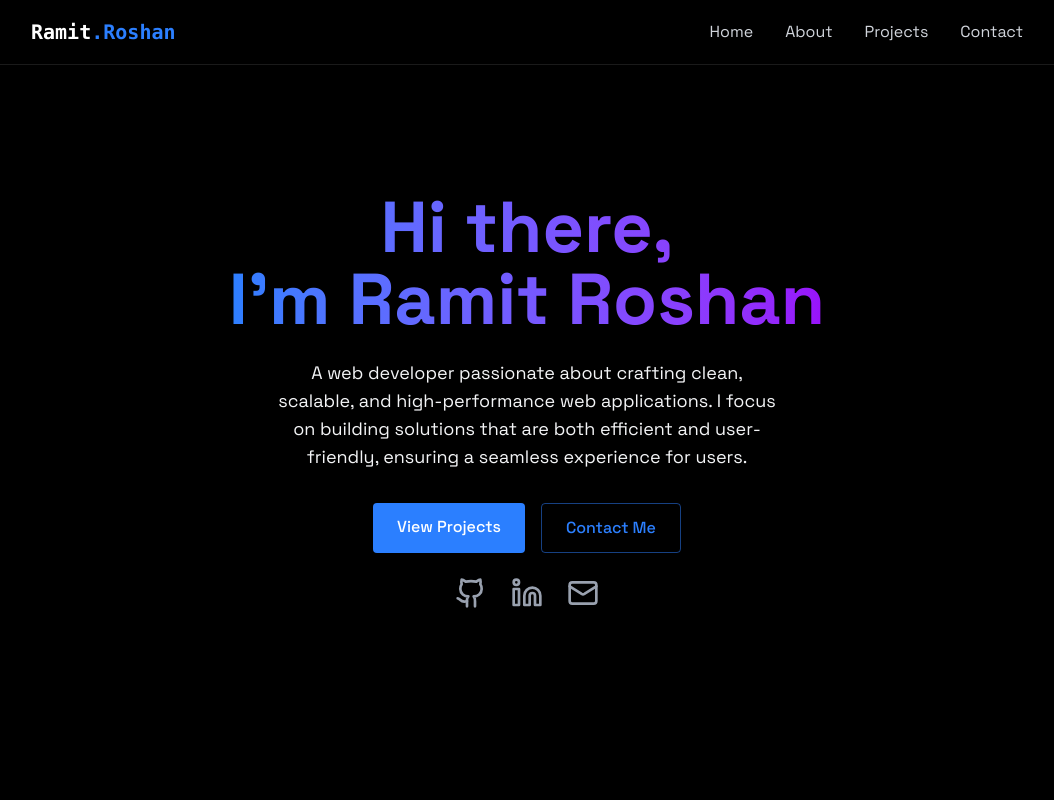
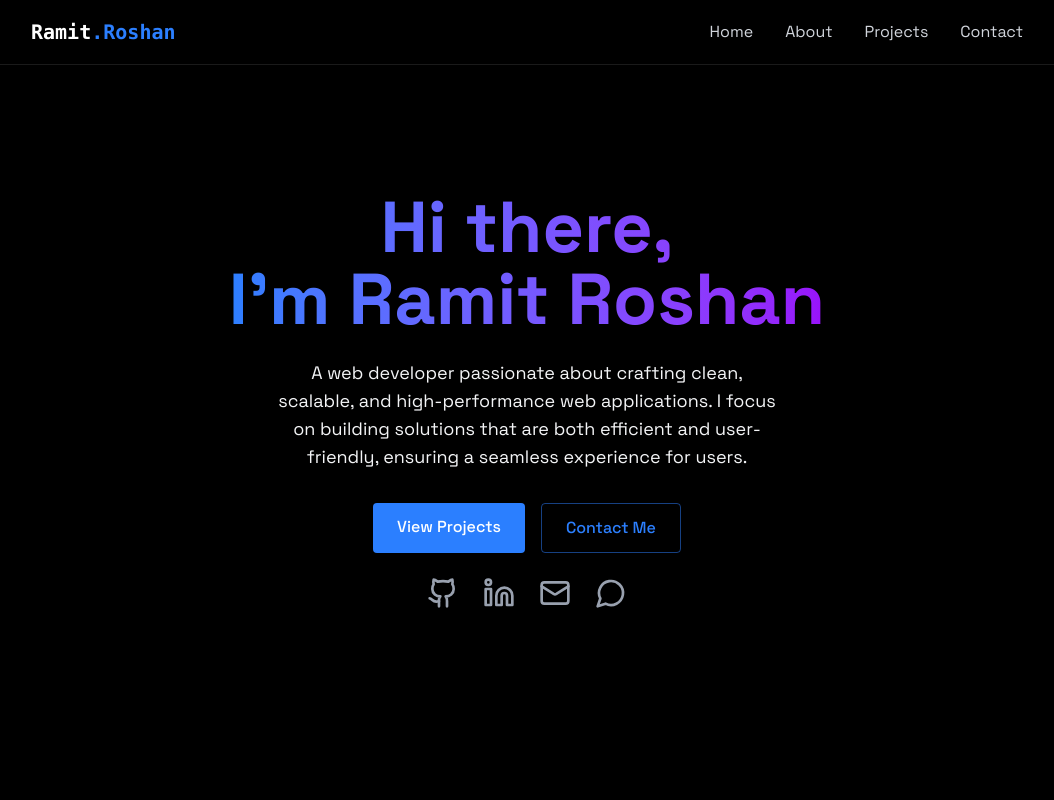
Before and after one commit to RamitRoshan/ramitroshan-portfolio, a React (Vite) app: page / in a window 1280 px wide. Shown: the top 800 px of the page, without its empty margins (113-1167 px from the left). Built offline with nearby package versions, Linux system fonts and the light colour scheme.

Commit message:
Updated portfolio with WhatsApp icon

```diff
--- a/src/components/sections/Home.jsx
+++ b/src/components/sections/Home.jsx
@@ -1,5 +1,5 @@
 import { RevealOnScroll } from "../RevealOnScroll";
-import { Github, Linkedin, Mail } from "lucide-react";
+import { Github, Linkedin, Mail, MessageCircle } from "lucide-react";
 export const Home = () => {
     return (
         <section
@@ -65,6 +65,16 @@ export const Home = () => {
                         <Mail size={32} />
                     </a>
 
+                     {/* WhatsApp */}
+                     <a
+                    href="https://wa.me/919798810046"
+                    target="_blank"
+                    rel="noopener noreferrer"
+                    className="text-gray-400 hover:text-white transition"
+                    >
+                        <MessageCircle size={32} />
+                    </a>
+
                 </div>
 
             </div>
```
